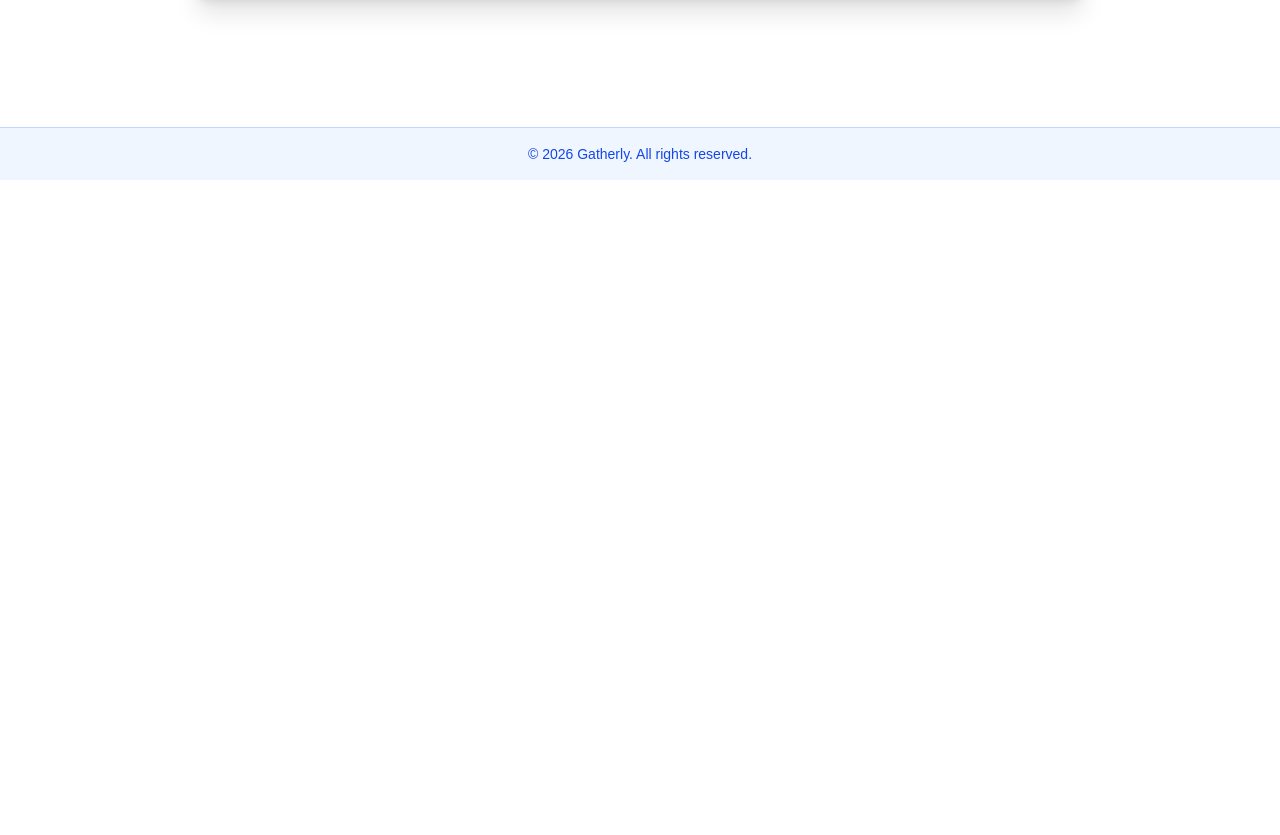
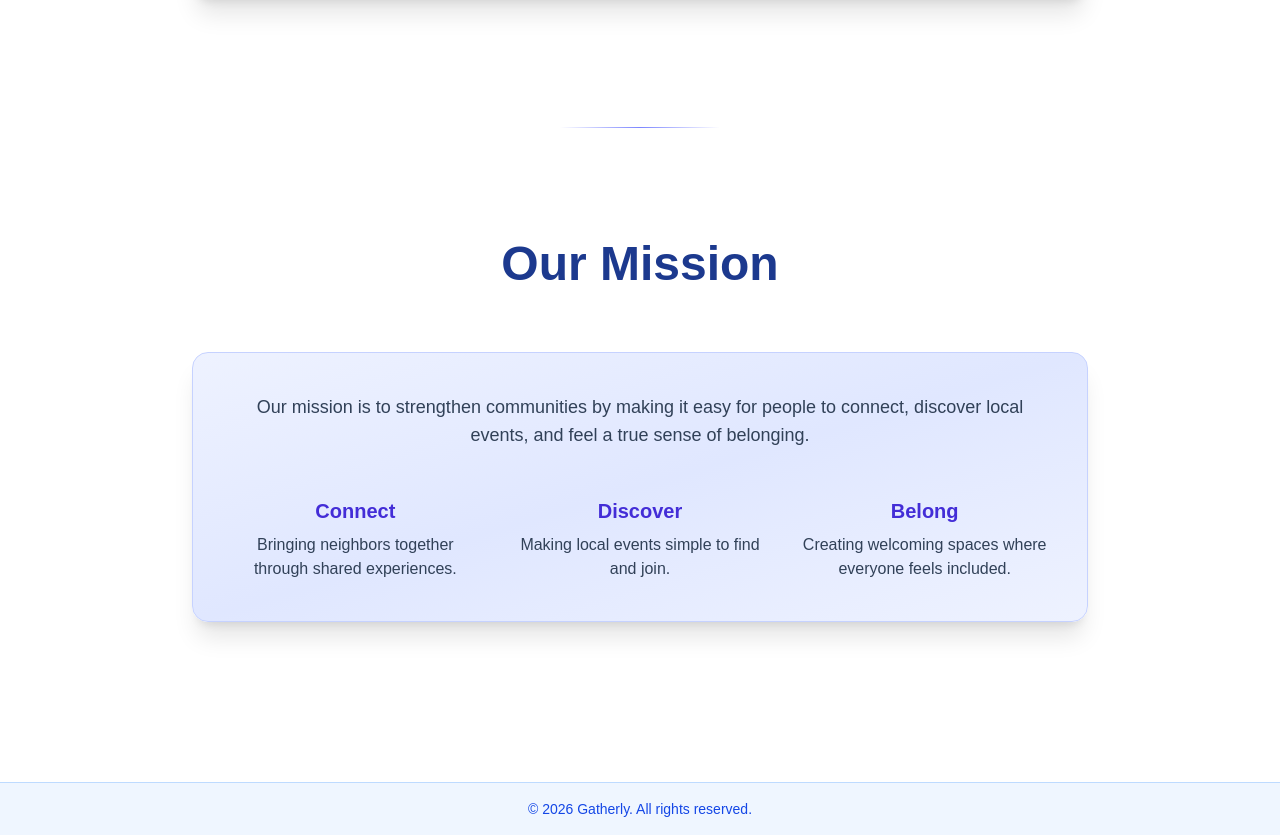
Before and after one commit to TSA-Group/tsa_group_starter, a Next.js app: page / in a window 1280 px wide. Shown: the part 2901-3736 px from the top of the page. Before the commit the page ends 3081 px from the top, so only its background shows below. Built offline with nearby package versions, Linux system fonts and the light colour scheme.

Commit message:
Update page.tsx

```diff
--- a/app/page.tsx
+++ b/app/page.tsx
@@ -476,6 +476,54 @@ export default function Home() {
           </div>
         </div>
       </section>
+      {/* SPACER */}
+      <div className="flex justify-center my-28">
+        <div className="h-px w-40 bg-gradient-to-r from-transparent via-indigo-400 to-transparent" />
+      </div>
+      {/* OUR MISSION SECTION */}
+      <section className="relative w-full mb-40 px-6">
+        {/* Glow */}
+        <div className="absolute inset-0 -z-10 flex justify-center">
+          <div className="h-80 w-80 rounded-full bg-indigo-300/20 blur-3xl" />
+        </div>
+
+        <h2 className="text-4xl sm:text-5xl font-extrabold text-blue-900 text-center mb-16">
+          Our Mission
+        </h2>
+
+        <div className="w-full max-w-4xl mx-auto p-10 rounded-2xl shadow-xl
+                        bg-gradient-to-br from-indigo-50 via-indigo-100 to-indigo-50
+                        border border-indigo-200">
+
+          <p className="text-lg text-center text-slate-700 mb-12 max-w-3xl mx-auto">
+            Our mission is to strengthen communities by making it easy for people to
+            connect, discover local events, and feel a true sense of belonging.
+          </p>
+
+          <div className="grid gap-10 sm:grid-cols-3 text-center">
+            <div>
+              <h3 className="text-xl font-bold text-indigo-700 mb-2">Connect</h3>
+              <p className="text-slate-700">
+                Bringing neighbors together through shared experiences.
+              </p>
+            </div>
+
+            <div>
+              <h3 className="text-xl font-bold text-indigo-700 mb-2">Discover</h3>
+              <p className="text-slate-700">
+                Making local events simple to find and join.
+              </p>
+            </div>
+
+            <div>
+              <h3 className="text-xl font-bold text-indigo-700 mb-2">Belong</h3>
+              <p className="text-slate-700">
+                Creating welcoming spaces where everyone feels included.
+              </p>
+            </div>
+          </div>
+        </div>
+      </section>
       {/* FOOTER */}
       <footer className="border-t border-blue-200 bg-white">
         <div className="text-center text-sm text-blue-700 py-4 bg-blue-50">
```
